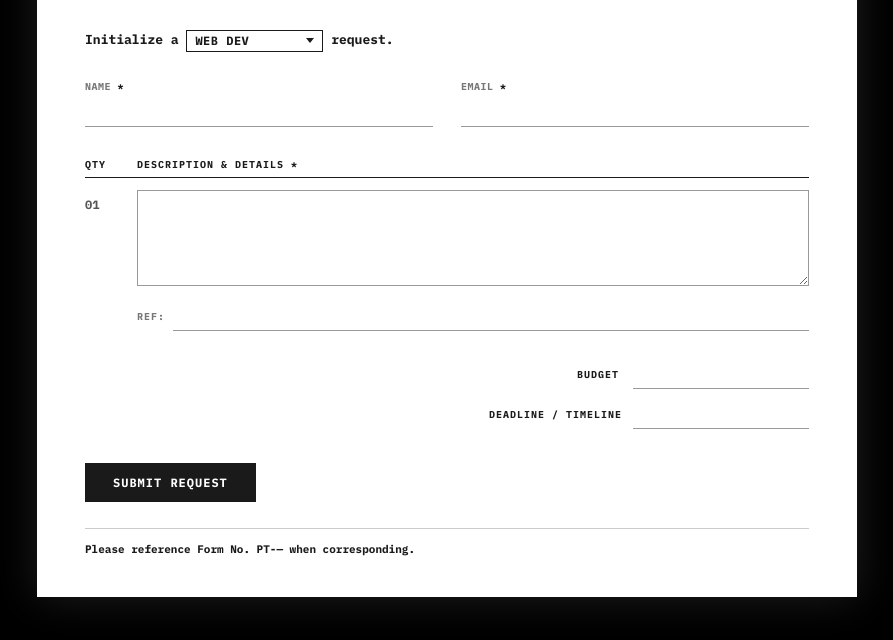
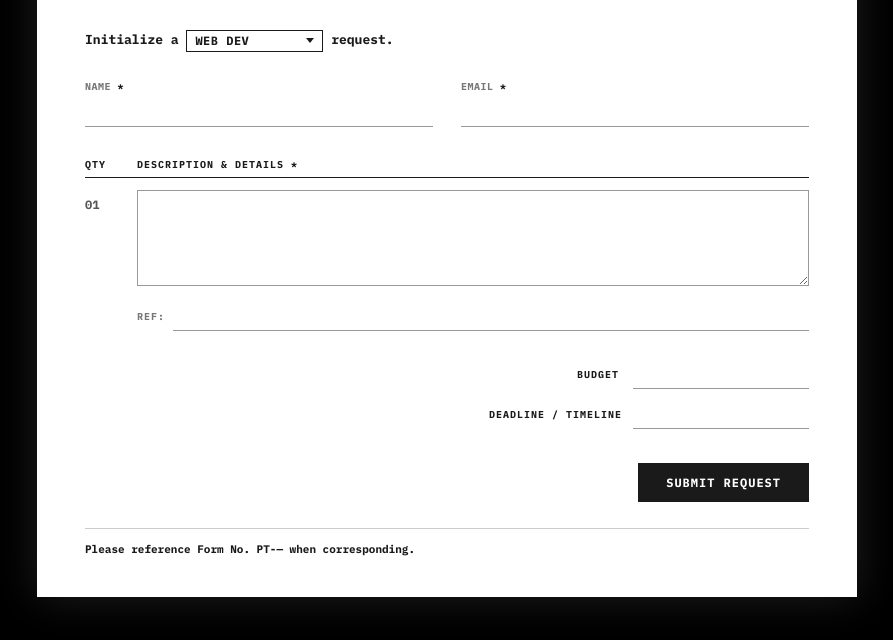
Before and after one commit to 1phonetucked-tech/Macro-Economic-Protocols, a plain HTML site: page commissions/index.html in a window 1280 px wide. Shown: the part 184-824 px from the top of the page, without its empty margins (193-1086 px from the left). Drawn offline with Linux system fonts and the light colour scheme.

Commit message:
Form: move Submit Request button to bottom-right

```diff
--- a/commissions/index.html
+++ b/commissions/index.html
@@ -188,6 +188,7 @@
   }
   body.commission button.submit:hover { background: #000000; }
   body.commission button.submit:disabled { opacity: 0.6; cursor: default; }
+  body.commission .submit-row { text-align: right; margin-top: 8px; }
 
   body.commission .inv-foot {
     display: flex; justify-content: space-between; align-items: flex-end; gap: 16px;
@@ -286,7 +287,9 @@
         </div>
       </div>
 
-      <button class="submit" type="submit">Submit Request</button>
+      <div class="submit-row">
+        <button class="submit" type="submit">Submit Request</button>
+      </div>
 
       <div class="inv-foot">
         <div class="note">Please reference Form No. <span id="form-no-foot">PT-—</span> when corresponding.</div>
```
